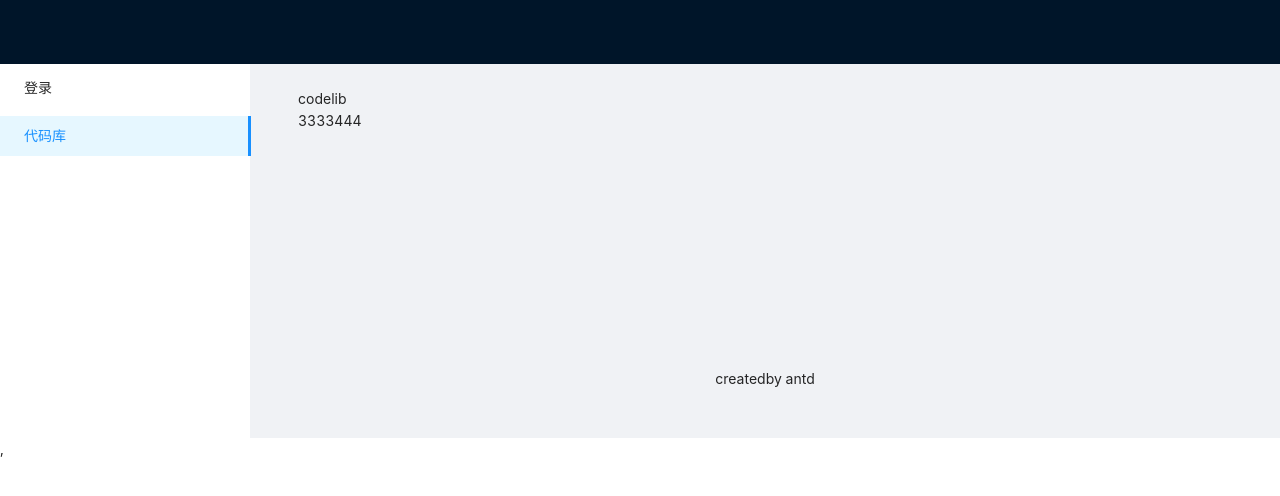
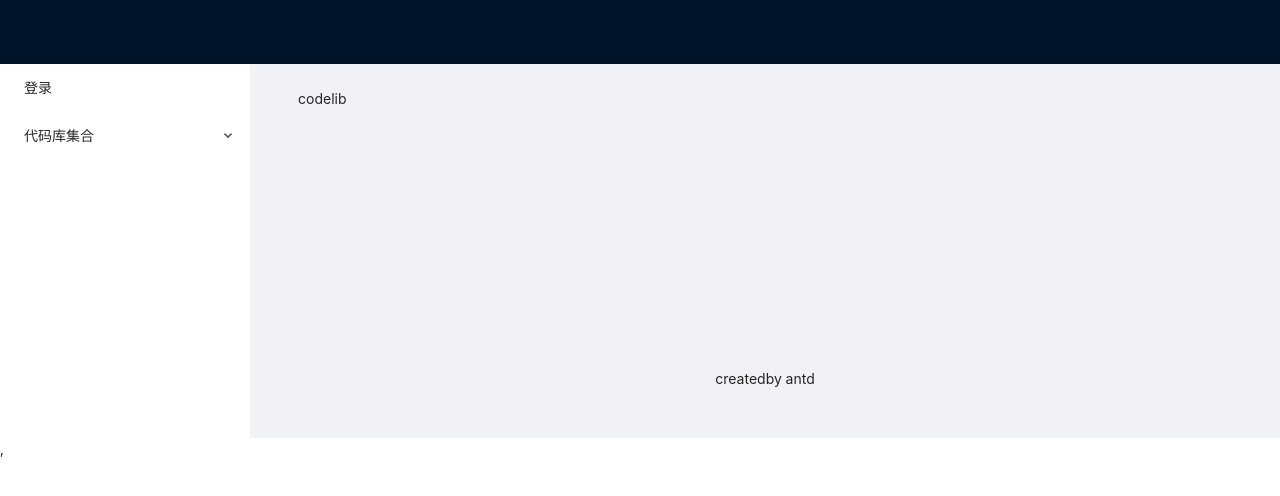
Before and after one commit to wang3690004/piecesofcode-react, a React app: page / in a window 1280 px wide. Shown: the top 496 px of the page. Built offline with nearby package versions, Linux system fonts and the light colour scheme; the HTML template or start-up script is replaced by a standard one.

Commit message:
adding 路由 静态，嵌套路由

```diff
--- a/src/route/index.ts
+++ b/src/route/index.ts
@@ -1,16 +1,9 @@
 import CodeLib from '../views/codelib/CodeLib'
 import Login from '../views/login/Login'
+import CodeLib1 from '../views/codelib/CodeLib1'
+import CodeLib2 from '../views/codelib/CodeLib2'
 
-interface ROUTES {
-    path:string,
-    title:string,
-    name:string,
-    component:any,
-    children?:object[],
-}
-
-
-export const routes:ROUTES = [
+export const routes = [
  {
     path:'/login',
     title:'登录',
@@ -20,9 +13,30 @@ export const routes:ROUTES = [
  },
  {
      path:'/codelib',
-     title:'代码库',
+     title:'代码库集合',
      name:'CodeLib',
      component: CodeLib,
-     children:[],
+     children:[{
+        path:'/codelib',
+        title:'代码库',
+        name:'codelib',
+        component: CodeLib,
+        children:[],
+        },
+        {
+            path:'/codelib/codelib1',
+            title:'代码库1',
+            name:'codelib1',
+            component: CodeLib1,
+            children:[],
+         },
+         {
+            path:'/codelib/codelib2',
+            title:'代码库2',
+            name:'codelib2',
+            component: CodeLib2,
+            children:[],
+         },
+     ],
  }
 ]
--- /dev/null
+++ b/src/views/codelib/CodeLib1.tsx
@@ -0,0 +1,19 @@
+import React from 'react'
+
+// class CodeLib extends React.Component{
+//     constructor(props:any){
+//         super(props)
+//         this.state={}
+//     }
+//     render(){
+//         return <div>codelib</div>
+//     }
+// }
+
+function CodeLib1(){
+    return (
+        <div>codelib1</div>
+    )
+}
+
+export default CodeLib1
--- /dev/null
+++ b/src/views/codelib/CodeLib2.tsx
@@ -0,0 +1,19 @@
+import React from 'react'
+
+// class CodeLib extends React.Component{
+//     constructor(props:any){
+//         super(props)
+//         this.state={}
+//     }
+//     render(){
+//         return <div>codelib</div>
+//     }
+// }
+
+function CodeLib2(){
+    return (
+        <div>codelib2</div>
+    )
+}
+
+export default CodeLib2
--- a/src/views/layout/BaseLayout.tsx
+++ b/src/views/layout/BaseLayout.tsx
@@ -6,6 +6,24 @@ import {Switch,Route,Link} from 'react-router-dom'
 import {routes} from '../../route/index'
 import Login from '../login/Login'
 import CodeLib from '../codelib/CodeLib'
+import CodeLib1 from '../codelib/CodeLib1'
+import CodeLib2 from '../codelib/CodeLib2'
+
+interface ROUTES {
+    path:string,
+    title:string,
+    name:string,
+    component:any,
+    children:any[],
+}
+
+interface childrentype{
+    path:string,
+    title:string,
+    name:string,
+    component:any,
+    children:any[],
+}
 
 class BaseLayout extends React.Component{
    constructor(props:any){
@@ -20,12 +38,12 @@ class BaseLayout extends React.Component{
                    <Sider width={250}  className="site-layout-background">
                        <Menu mode='inline' defaultSelectedKeys={['1']} defaultOpenKeys={['sub1']} style={{height:'100%',borderRight:0}}>
                            {
-                               routes.map((item,index)=>{
+                               routes.map((item:ROUTES,index:number)=>{
                                    if(item.children.length>0){
                                        return (
-                                           <SubMenu  >
+                                           <SubMenu key={item.name} title={item.title} >
                                                {item.children.map((itemchild,childindex)=>{
-                                                   return (<Menu.Item key={childindex}><Link to={itemchild.path}>{itemchild.title}</Link></Menu.Item> )
+                                                   return (<Menu.Item key={itemchild.name}><Link to={itemchild.path}>{itemchild.title}</Link></Menu.Item> )
                                                })}
                                            </SubMenu>
                                            )
@@ -36,41 +54,24 @@ class BaseLayout extends React.Component{
                                    }
                                })
                            }
-                           {/* <SubMenu key='sub1' title='subnav 1'  >
-                               <Menu.Item key='1'>option1</Menu.Item>
-                               <Menu.Item key='2'><Link to='/' >login</Link></Menu.Item>
-                               <Menu.Item key='3'  ><Link to='/codelib' >codelib</Link></Menu.Item>
-                               <Menu.Item key='4'>option4</Menu.Item>
-                           </SubMenu>
-                           <SubMenu key='sub2' title='subnav 2'  >
-                               <Menu.Item key='5'>option5</Menu.Item>
-                               <Menu.Item key='6'>option6</Menu.Item>
-                               <Menu.Item key='7'>option7</Menu.Item>
-                               <Menu.Item key='8'>option8</Menu.Item>
-                           </SubMenu>
-                           <SubMenu key='sub3' title='subnav 3'  >
-                               <Menu.Item key='9'>option9</Menu.Item>
-                               <Menu.Item key='10'>option10</Menu.Item>
-                               <Menu.Item key='11'>option11</Menu.Item>
-                               <Menu.Item key='12'>option12</Menu.Item>
-                           </SubMenu> */}
                        </Menu>
                    </Sider>
                   <Layout style={{padding:'0 24px 24px'}}>
                         <Content className='site-layout-background' style={{padding:24,margin:0,minHeight:280}}>
                             <CodeLib/>
                             <Switch>
-                            {
+                            {/* {
                                 routes.map((route,index)=>{
                                     console.log(route.path)
                                     console.log(route.component)
                                 // return <Route path={route.path} key={route.title} component={route.component} >  </Route>
                             })
-                            }
+                            }  */}
 
-                             <Route path="/" exact  > <Login bb='444'/>  </Route>
-                             <Route path="/codelib" > <CodeLib/></Route>
-
+                             <Route path="/login"   > <Login bb='444'/>  </Route>
+                             <Route path="/codelib" exact> <CodeLib/></Route>
+                             <Route path="/codelib/codelib1" > <CodeLib1 /> </Route>
+                             <Route path="/codelib/codelib2" > <CodeLib2 /></Route>
                             </Switch>
                         </Content>
                         <Footer style={{textAlign:'center'}}>createdby antd</Footer>
```
